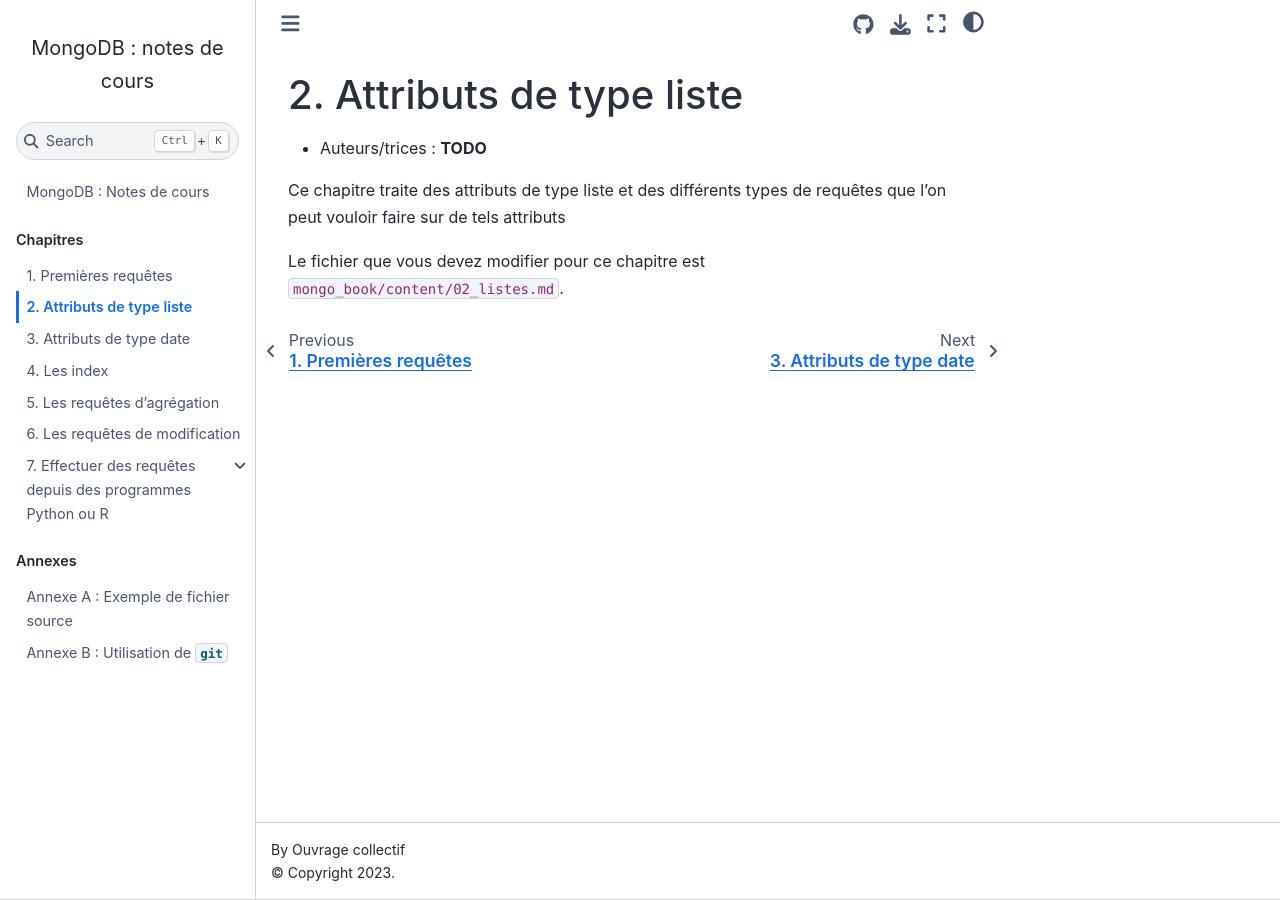
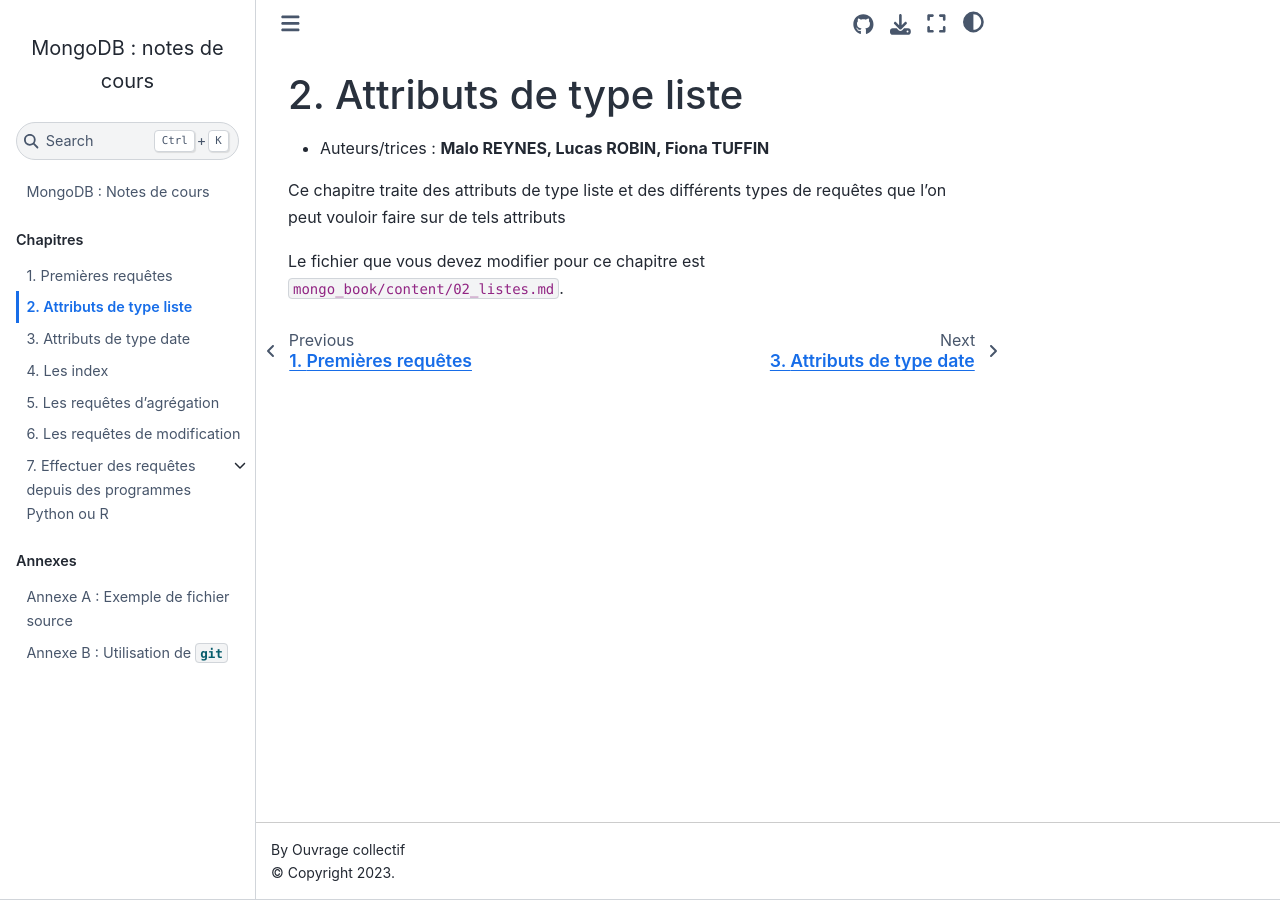
Before and after one commit to rtavenar/mongo_book, a Jupyter Book: the page built from content/02_listes.md, in a window 1280 px wide. Built offline with Jupyter Book 1.0.4 settings and Sphinx 7.4.7 and the Sphinx Book theme 1.1.4, drawn with Linux system fonts in a browser that asks for light colours.

Commit message:
Update 02_listes.md

```diff
--- a/content/02_listes.md
+++ b/content/02_listes.md
@@ -15,7 +15,7 @@
 
 # Attributs de type liste
 
-* Auteurs/trices : **TODO**
+* Auteurs/trices : **Malo REYNES, Lucas ROBIN, Fiona TUFFIN**
 
 Ce chapitre traite des attributs de type liste et des différents types de requêtes que l'on peut vouloir faire sur de tels attributs
 
```
